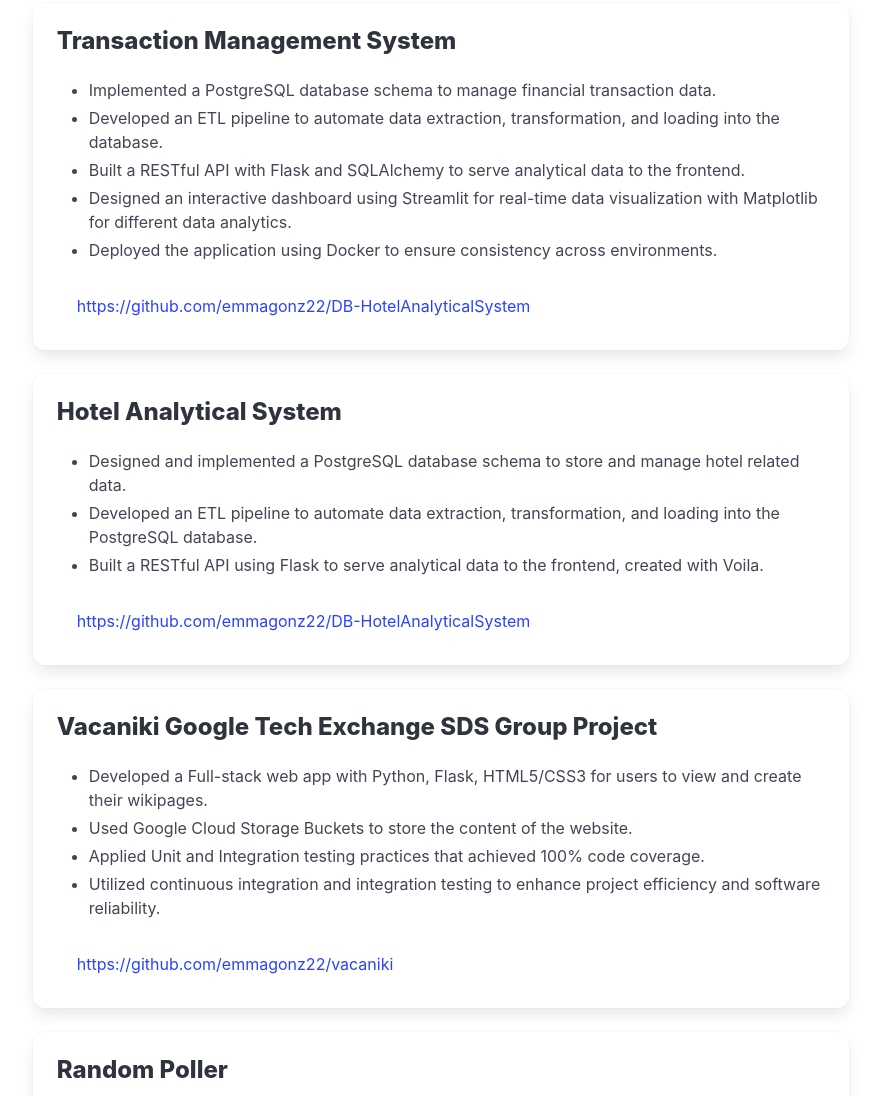
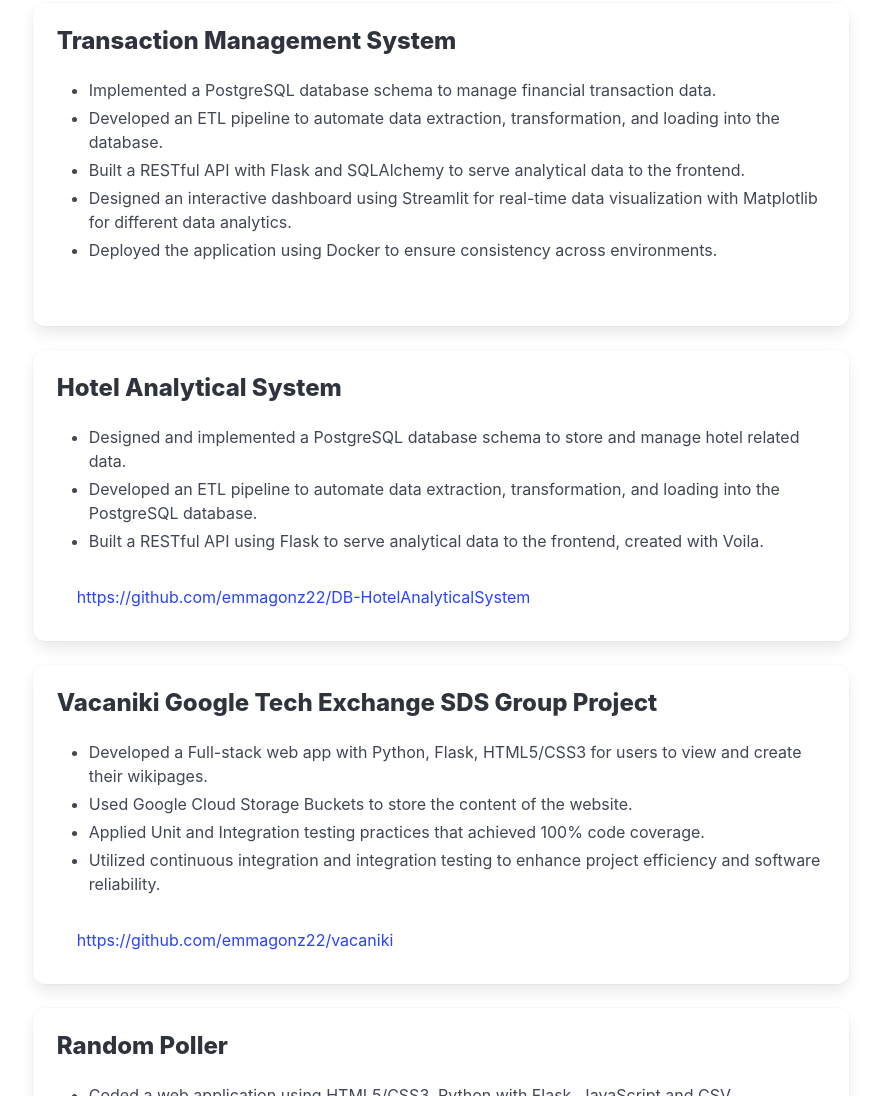
Before and after one commit to emmagonz22/EmmanuelGonzalez-Portfolio, an Astro site: page / in a window 1280 px wide. Shown: the part 9153-10249 px from the top of the page, without its empty margins (343-1224 px from the left). Built offline with nearby package versions, Linux system fonts and the light colour scheme; Astro itself is replaced by a stand-in of ours.

Commit message:
Transaction repo link deleted since its the wrong one

```diff
--- a/src/components/Projects.astro
+++ b/src/components/Projects.astro
@@ -14,7 +14,7 @@ body=
     <li>Designed an interactive dashboard using Streamlit for real-time data visualization with Matplotlib for different data analytics.</li>
     <li>Deployed the application using Docker to ensure consistency across environments.</li>
 </ul>`}
-footer='<a href="https://github.com/emmagonz22/DB-HotelAnalyticalSystem" target="_blank">https://github.com/emmagonz22/DB-HotelAnalyticalSystem</a>'/>
+footer=''/>
 
 
 
```
